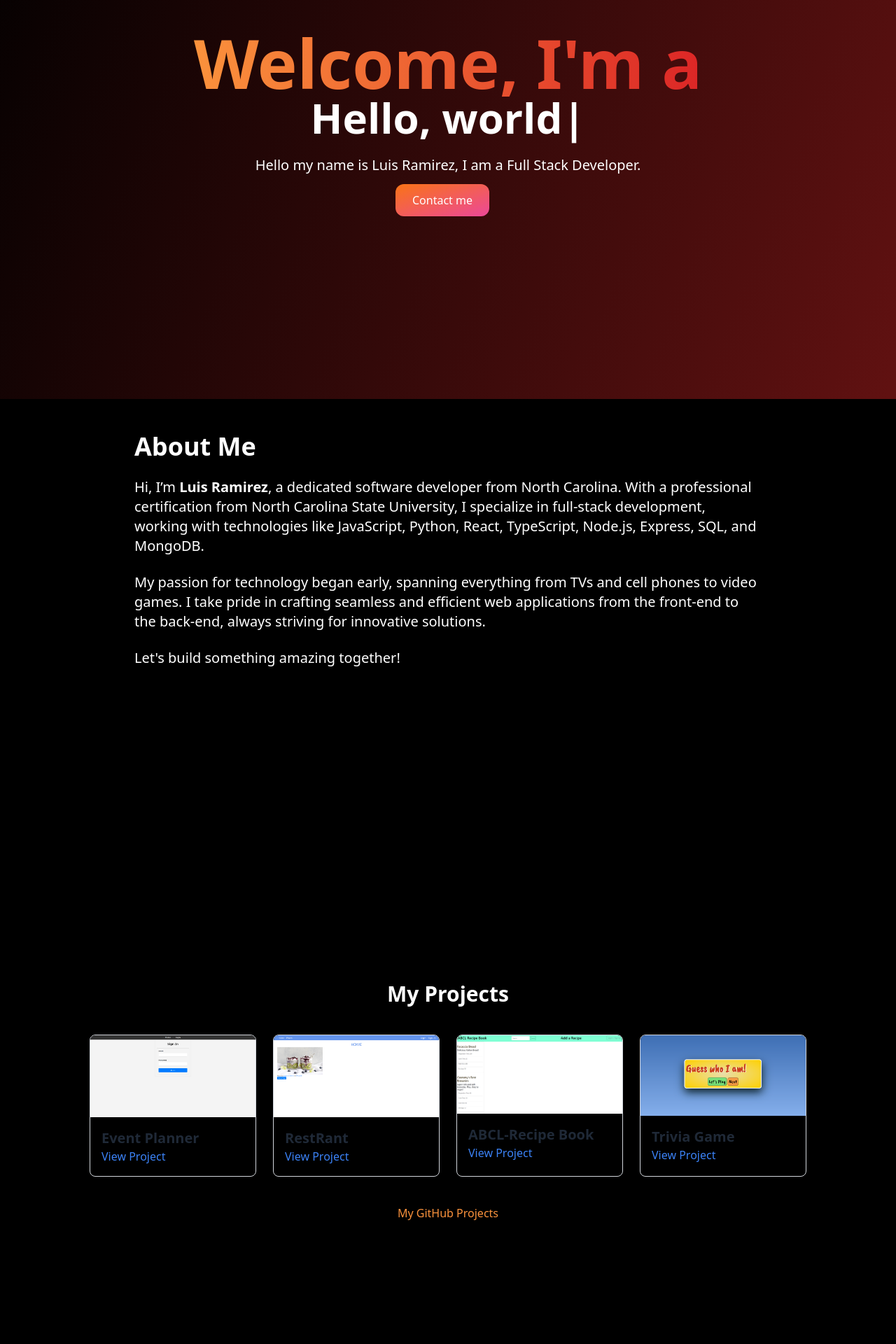
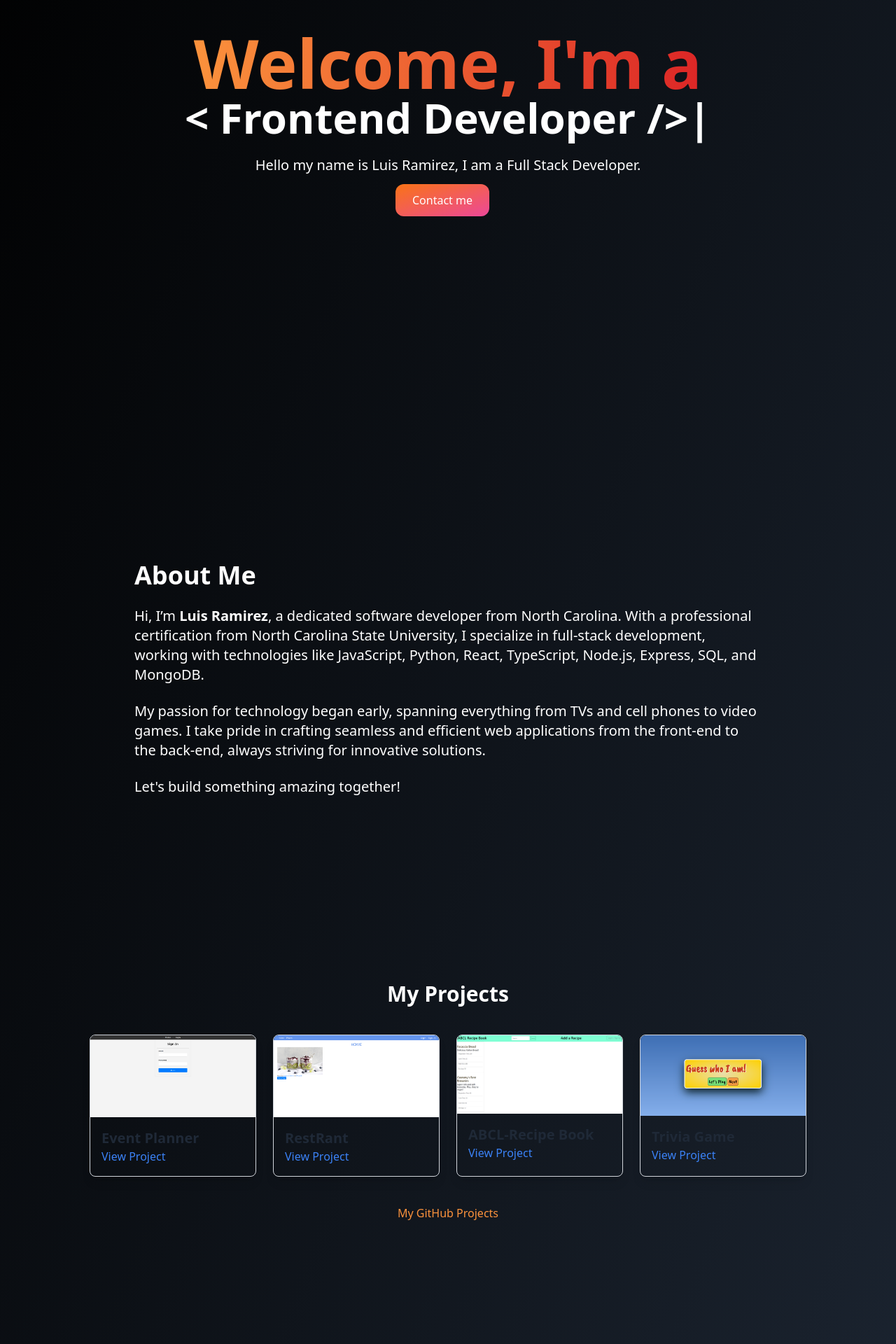
Before and after one commit to Luisrc91/Portfolio2024, a React (Create React App) app: page / in a window 1280 px wide. Shown: the part 320-2240 px from the top of the page at 70% size. Built offline with nearby package versions, Linux system fonts and the light colour scheme; a web font is replaced by a local one.

Commit message:
added scroll smooth and fixed home page

```diff
--- a/src/App.js
+++ b/src/App.js
@@ -11,7 +11,7 @@ import ProjectsPic from "./Pages/ProjectsPic";
 
 function App() {
   return (
-    <div className="bg-gradient-to-br from-black to-red-800 min-h-screen">
+    <div className="scroll-smooth bg-gradient-to-br from-black  to-gray-800 min-h-screen">
       <Router>
         <header className="App-header">
           <NavBar />
@@ -23,10 +23,7 @@ function App() {
           <Route path="/ContactMe" element={<ContactMe />} />
           <Route path="/MainProjects" element={<ProjectsPic />} />
         </Routes>
-        <About />
-        <ProjectsPic />
-        <ContactMe />
-        <Footer />
+
       </Router>
     </div>
   );
--- a/src/Pages/About.js
+++ b/src/Pages/About.js
@@ -2,7 +2,7 @@ import React from 'react';
 
 const About = () => {
   return (
-    <div className="bg-black text-white py-12 px-4 min-h-screen">
+    <div className="scroll-smooth min-h-screen flex flex-col justify-center items-center text-white px-4">
       <div className="max-w-4xl mx-auto">
         <div className="mb-6">
           <h1 className="text-4xl font-bold">About Me</h1>
--- a/src/Pages/ContactMe.js
+++ b/src/Pages/ContactMe.js
@@ -14,7 +14,7 @@ const ContactMe = () => {
   };
 
   return (
-    <div className=" min-h-screen contact-me-section bg-black text-white px-4 py-8">
+    <div className="scroll-smooth min-h-screen bg-black text-white flex items-center justify-center px-4">
       <div className="contact-me-content max-w-lg mx-auto">
         <h2 className="text-3xl font-bold text-center mb-4">Contact Me</h2>
         <p className="text-center mb-6">
--- a/src/Pages/Home.js
+++ b/src/Pages/Home.js
@@ -1,9 +1,12 @@
 import React from "react";
 import { TypeAnimation } from "react-type-animation";
-
+import About from "./About";
+import ContactMe from "./ContactMe";
+import ProjectsPic from './ProjectsPic';
 const Home = () => {
   return (
-    <div className=" min-h-screen flex items-center justify-center h-[70vh]">
+    <>
+      <div className="scroll-smooth min-h-screen flex items-center justify-center h-[70vh]">
         <div className="text-center px-5">
           <h1 className="text-white text-4xl sm:text-5xl lg:text-8xl font-extrabold">
             <span className="text-transparent bg-clip-text bg-gradient-to-r from-orange-400 to-red-600 inline-block">
@@ -15,11 +18,12 @@ const Home = () => {
               {" "}
               <TypeAnimation
                 sequence={[
-                "< FullStack Developer />",
+                  "< Software Developer />",
                   950,
-                "Hello, world",
+                  "< Frontend Developer />",
                   950,
-
+                  "< Backend Developer />",
+                  950,
                 ]}
                 wrapper="span"
                 speed={30}
@@ -39,6 +43,10 @@ const Home = () => {
           </a>
         </div>
       </div>
+      <About />
+      <ProjectsPic />
+      <ContactMe />
+    </>
   );
 };
 
--- a/src/Pages/ProjectsPic.js
+++ b/src/Pages/ProjectsPic.js
@@ -34,7 +34,7 @@ const projects = [
 
 const Projects = () => {
   return (
-    <div className="min-h-screen projects-section bg-black text-white py-8 px-4">
+    <div className="scroll-smooth min-h-screen projects-section text-white py-8 px-4">
       <h1 className="text-3xl font-bold text-center mb-6">My Projects</h1>
       <div className="projects-content max-w-screen-lg mx-auto">
         <div className="grid grid-cols-1 sm:grid-cols-2 lg:grid-cols-4 gap-6">
--- a/src/components/NavBar.js
+++ b/src/components/NavBar.js
@@ -61,9 +61,10 @@ const Navbar = () => {
           ref={navRef}
           className={
             nav
-              ? "rounded fixed h-full right-0 top-20 w-[40%] bg-[#0c0c0c] ease-in-out duration-400"
+              ? "rounded fixed h-full right-0 top-20 w-[50%] h-[85%] bg-black bg-opacity-70 ease-in-out duration-400"
               : "fixed right-[-100%]"
           }
+
         >
           <h1 className="text-3xl primary-color m-4">Menu</h1>
           <ul className="p-8 text-2xl">
--- a/src/index.css
+++ b/src/index.css
@@ -1,3 +1,7 @@
 @tailwind base;
 @tailwind components;
 @tailwind utilities;
+
+html {
+    scroll-behavior: smooth; /* Enable smooth scrolling */
+  }
--- a/src/index.js
+++ b/src/index.js
@@ -16,4 +16,4 @@ root.render(
 // If you want to start measuring performance in your app, pass a function
 // to log results (for example: reportWebVitals(console.log))
 // or send to an analytics endpoint. Learn more: https://bit.ly/CRA-vitals
-// reportWebVitals();
+reportWebVitals();
--- a/tailwind.config.js
+++ b/tailwind.config.js
@@ -2,7 +2,12 @@
 module.exports = {
   content: ["./src/**/*.{html,js}"],
   theme: {
-    extend: {},
+    extend: {
+      scrollBehavior: {
+        smooth: 'smooth', // Corrected property name and value
+      },
+    },
   },
+  variants: {},
   plugins: [],
 }
```
Lines whose indentation alone changed are shown as unchanged.
